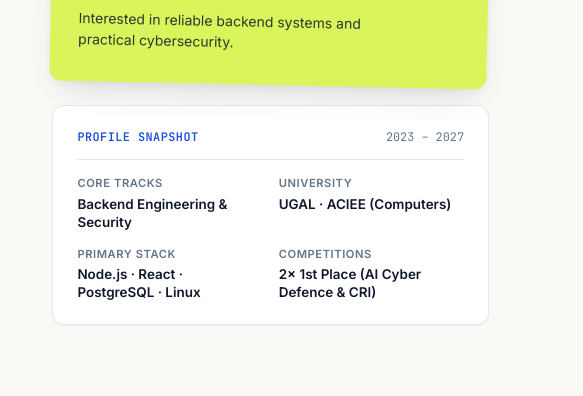
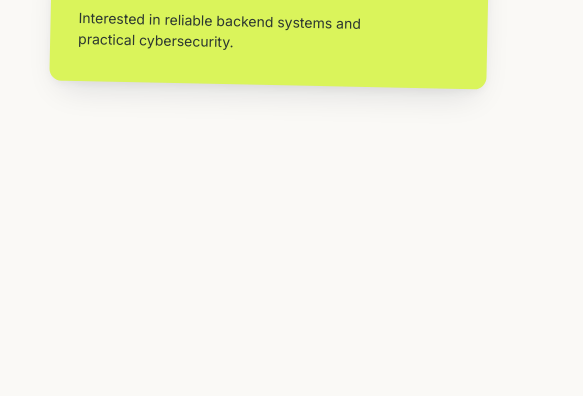
Before and after one commit to sk1fallRed25/sk1fall, a plain HTML site: page index.html in a window 1280 px wide. Shown: the part 313-709 px from the top of the page, 697-1280 px from the left. Drawn offline with Linux system fonts and the light colour scheme.

Commit message:
Remove profile snapshot card from hero section

```diff
--- a/index.html
+++ b/index.html
@@ -138,30 +138,6 @@
             </p>
           </aside>
 
-          <aside class="profile-snapshot" aria-label="Profile summary" data-i18n-aria="a11y.profileSnapshot">
-            <div class="snapshot-header">
-              <span class="mono-tag" data-i18n="snapshot.tag">PROFILE SNAPSHOT</span>
-              <span class="snapshot-year">2023 – 2027</span>
-            </div>
-            <dl class="snapshot-grid">
-              <div class="snapshot-item">
-                <dt data-i18n="snapshot.focusLabel">Core Tracks</dt>
-                <dd data-i18n="snapshot.focusValue">Backend Engineering &amp; Security</dd>
-              </div>
-              <div class="snapshot-item">
-                <dt data-i18n="snapshot.eduLabel">University</dt>
-                <dd data-i18n="snapshot.eduValue">UGAL · ACIEE (Computers)</dd>
-              </div>
-              <div class="snapshot-item">
-                <dt data-i18n="snapshot.stackLabel">Primary Stack</dt>
-                <dd>Node.js · React · PostgreSQL · Linux</dd>
-              </div>
-              <div class="snapshot-item">
-                <dt data-i18n="snapshot.awardsLabel">Competitions</dt>
-                <dd data-i18n="snapshot.awardsValue">2× 1st Place (AI Cyber Defence &amp; CRI)</dd>
-              </div>
-            </dl>
-          </aside>
         </div>
       </div>
     </section>
```
